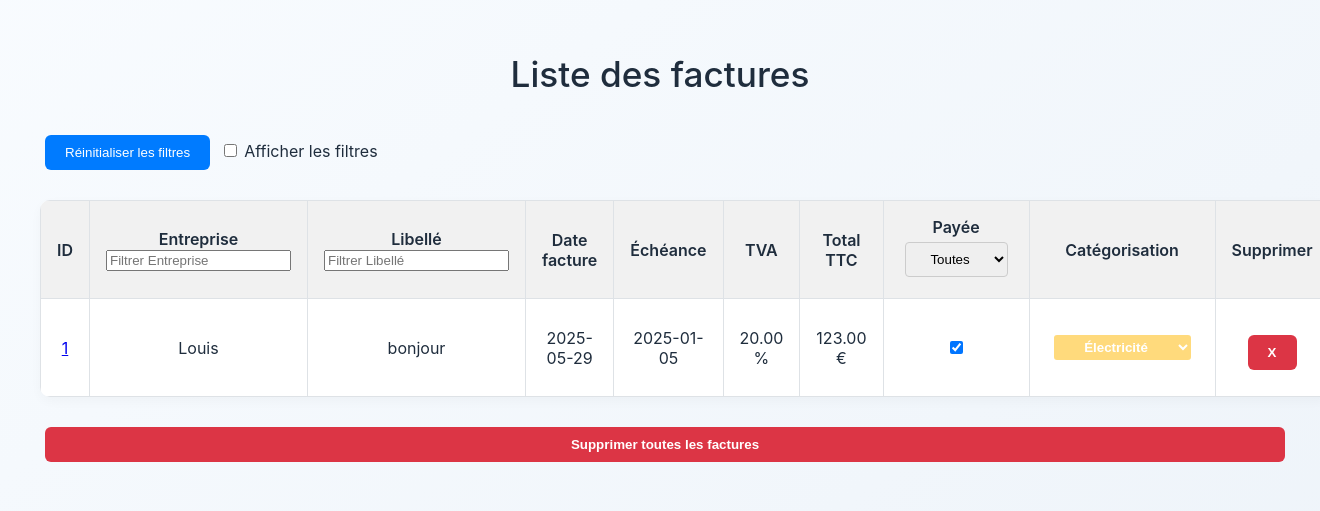
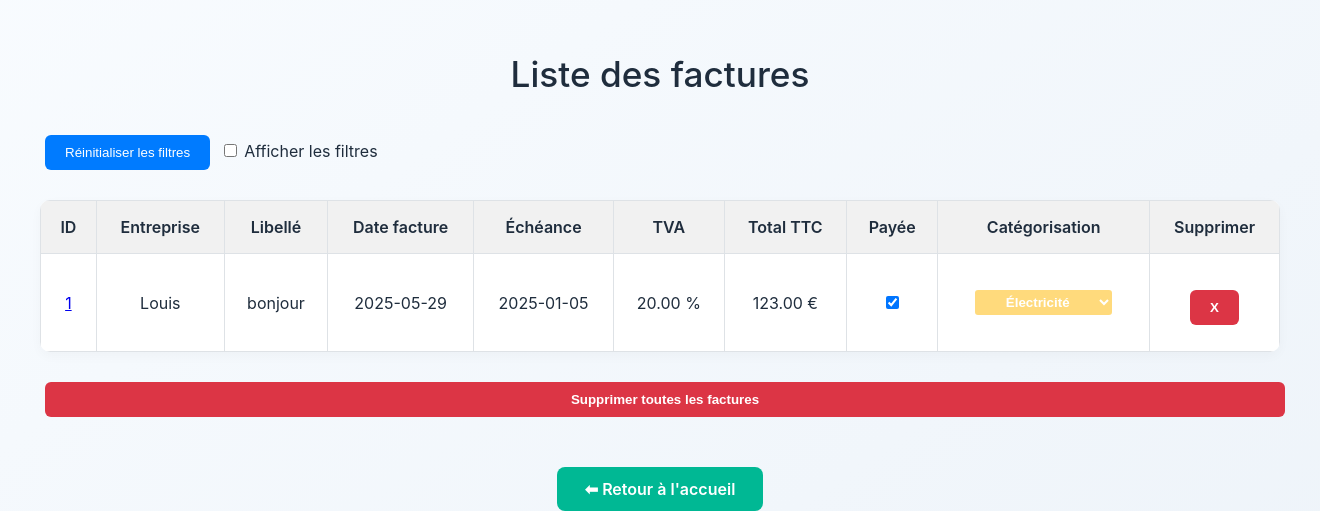
Before and after one commit to LouisMonin/Gestionnaire-Factures, a Flask app: page /factures in a window 1320 px wide. Shown: the part 172-683 px from the top of the page. Run offline with Flask 3, Linux system fonts and the light colour scheme; a user stored in the database is signed in; data comes from the database, SQL or seed files in the repository.

Commit message:
update filtres
x

```diff
--- a/gestion_factures/templates/factures.html
+++ b/gestion_factures/templates/factures.html
@@ -23,13 +23,22 @@
           <thead>
             <tr>
                 <th>ID</th>
-                <th>Entreprise <br><input type="text" placeholder="Filtrer Entreprise" class="filter-input" data-col="1"></th>
-                <th>Libellé <br><input type="text" placeholder="Filtrer Libellé" class="filter-input" data-col="2"></th>
+                <th>Entreprise <br>
+                  <div class="filter-group" style="display:none;">
+                  <input type="text" placeholder="Filtrer Entreprise" class="filter-input" data-col="1">
+                </div>
+                </th>
+                <th>Libellé <br>
+                  <div class="filter-group" style="display:none;">
+                  <input type="text" placeholder="Filtrer Libellé" class="filter-input" data-col="2">
+                </div>
+                </th>
                 <th>Date facture</th>
                 <th>Échéance</th>
                 <th>TVA</th>
                 <th>Total TTC</th>
                 <th>Payée <br>
+                  <div class="filter-group" style="display:none;">
                   <select id="filter-paid" title="Filtrer les factures payées" data-col="7" style="text-align: center; text-align-last: center;">
                     <option value="toutes">Toutes</option>
                     <option value="payee">Payée</option>
```
